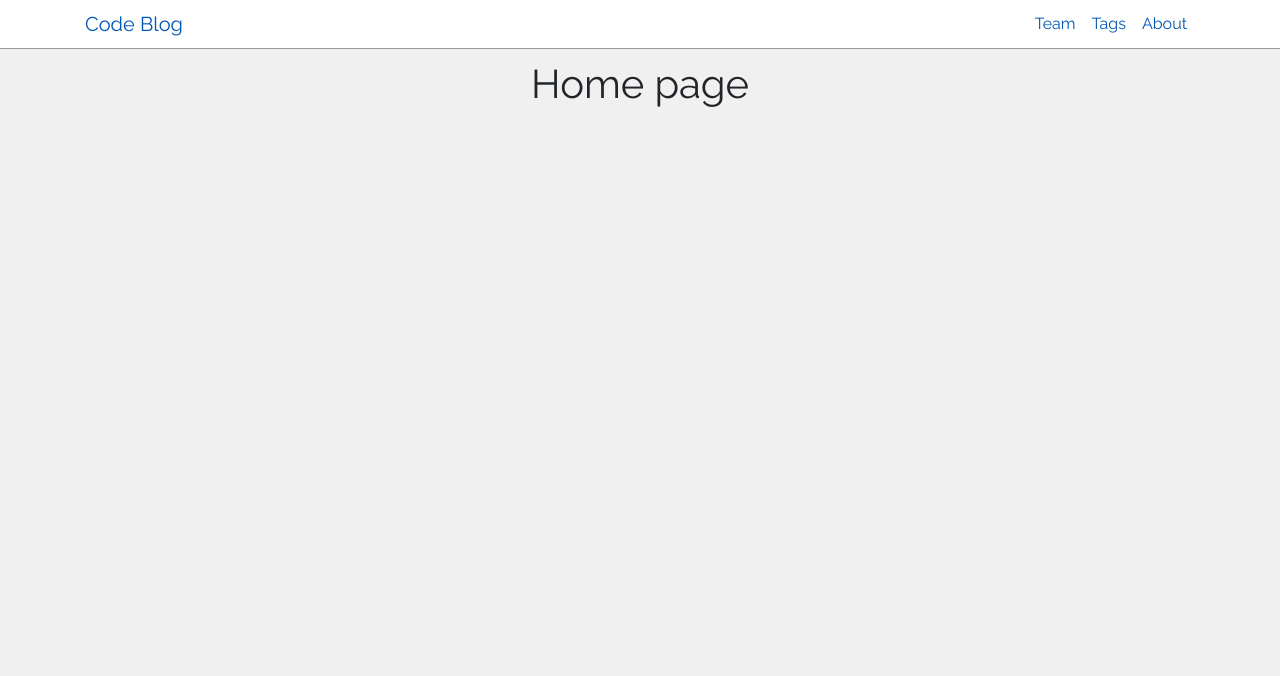
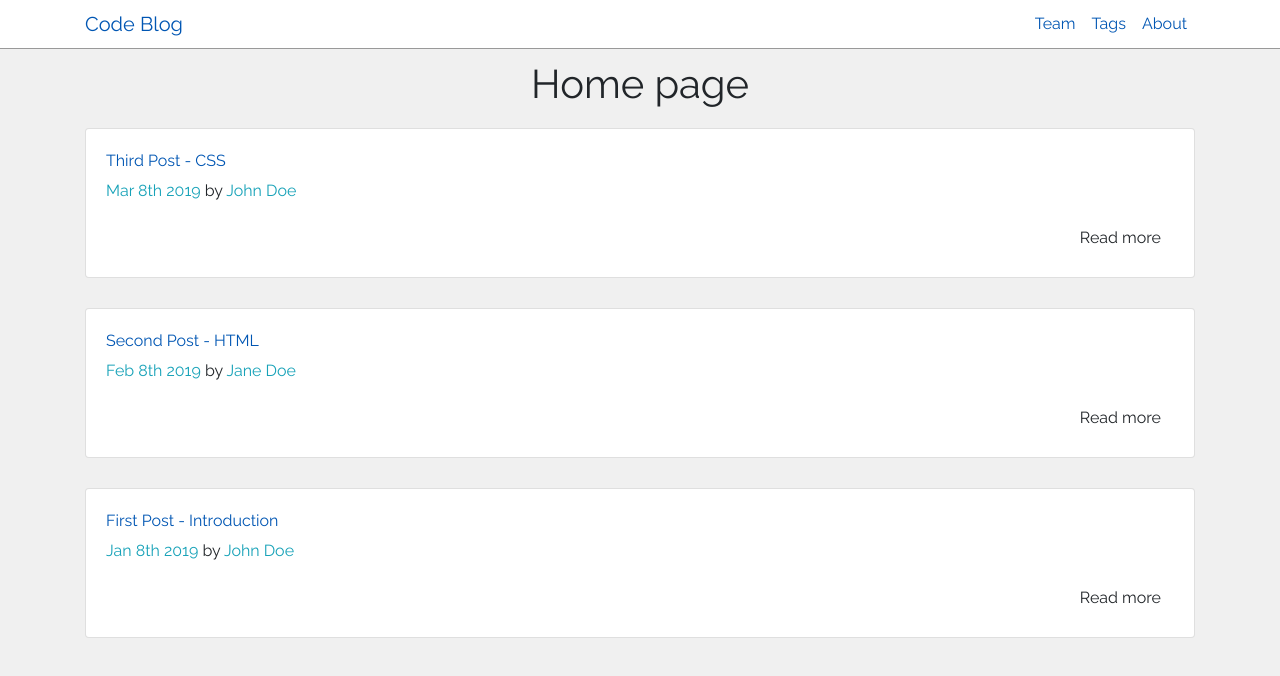
Before and after one commit to Ismail-Opatola/learning-gatsbyjs, a Gatsby site: page / in a window 1280 px wide. Built offline with nearby package versions, Linux system fonts and the light colour scheme; Gatsby itself is replaced by a stand-in of ours.

Commit message:
add post component, fecth data from markdown

```diff
--- a/src/pages/index.js
+++ b/src/pages/index.js
@@ -1,12 +1,51 @@
 import React from "react"
 import Layout from "../components/layout"
 import SEO from "../components/seo"
+import { graphql, StaticQuery } from "gatsby"
+import Post from "../components/Post"
 
 const IndexPage = () => (
   <Layout>
     <SEO title="Home" />
     <h1>Home page</h1>
+    <StaticQuery
+      query={indexQuery}
+      render={data => {
+        return (
+          <div>
+            {data.allMarkdownRemark.edges.map(({ node }) => (
+              <Post
+                title={node.frontmatter.title}
+                author={node.frontmatter.author}
+                date={node.frontmatter.date}
+                path={node.frontmatter.path}
+                body={node.frontmatter.excerpt}
+              />
+            ))}
+          </div>
+        )
+      }}
+    />
   </Layout>
 )
 
+const indexQuery = graphql`
+  query {
+    allMarkdownRemark(sort: {fields: [frontmatter___date], order: DESC}) {
+      edges {
+        node {
+          id
+          excerpt
+          frontmatter {
+            title
+            date(formatString: "MMM Do YYYY")
+            author
+            path
+          }
+        }
+      }
+    }
+  }
+`
+
 export default IndexPage
```
